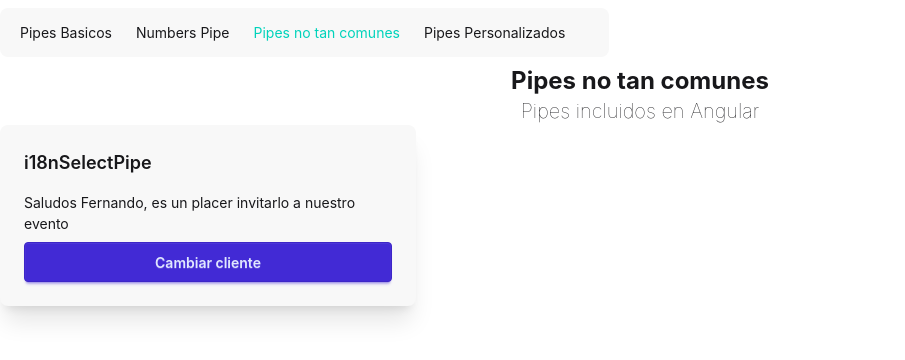
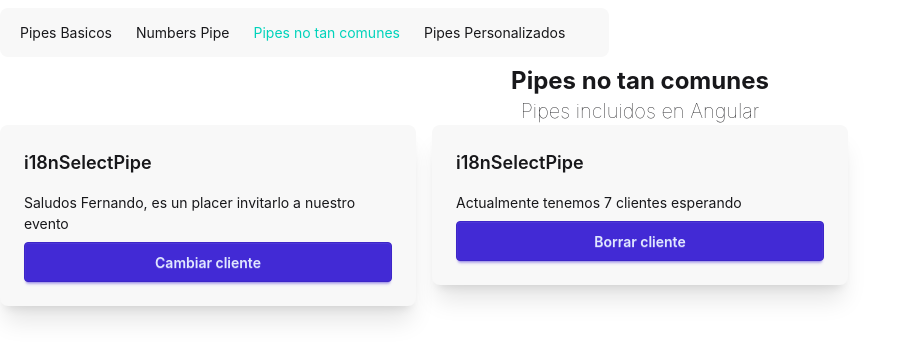
Before and after one commit to MOONeeS0408/05-pipes-app, an Angular app: page /uncommon in a window 1280 px wide. Shown: the top 360 px of the page, without its empty margins (0-905 px from the left). Built offline with nearby package versions, Linux system fonts and the light colour scheme.

Commit message:
feat: add i18nPluralPipe implementation

```diff
--- a/src/app/pages/uncommon-page/uncommon-page.html
+++ b/src/app/pages/uncommon-page/uncommon-page.html
@@ -12,4 +12,12 @@
 
     <button (click)="changeClient()" class="btn btn-primary">Cambiar cliente</button>
   </app-card>
+
+  <app-card title="i18nSelectPipe">
+    <p>Actualmente {{ clients().length | i18nPlural: clientsMap() }}</p>
+
+    <button [disabled]="clients().length === 0" (click)="deleteClient()" class="btn btn-primary">
+      Borrar cliente
+    </button>
+  </app-card>
 </div>
--- a/src/app/pages/uncommon-page/uncommon-page.ts
+++ b/src/app/pages/uncommon-page/uncommon-page.ts
@@ -1,6 +1,6 @@
 import { Component, signal } from '@angular/core';
 import { Card } from '../../components/card/card';
-import { I18nSelectPipe } from '@angular/common';
+import { I18nPluralPipe, I18nSelectPipe } from '@angular/common';
 
 const client1 = {
   name: 'Fernando',
@@ -18,7 +18,7 @@ const client2 = {
 
 @Component({
   selector: 'app-uncommon-page',
-  imports: [Card, I18nSelectPipe],
+  imports: [Card, I18nSelectPipe, I18nPluralPipe],
   templateUrl: './uncommon-page.html',
 })
 export default class UncommonPage {
@@ -36,4 +36,18 @@ export default class UncommonPage {
     }
     this.client.set(client1);
   }
+
+  //i18nPluralPipe
+
+  clients = signal(['Maria', 'Pedro', 'Fernando', 'Melissa', 'Abigail', 'Natalia', 'Alberto']);
+
+  clientsMap = signal({
+    '=0': 'no tenemos ningún cliente esperando',
+    '=1': 'tenemos un cliente esperando',
+    other: 'tenemos # clientes esperando',
+  });
+
+  deleteClient() {
+    this.clients.update((prev) => prev.slice(1));
+  }
 }
```
